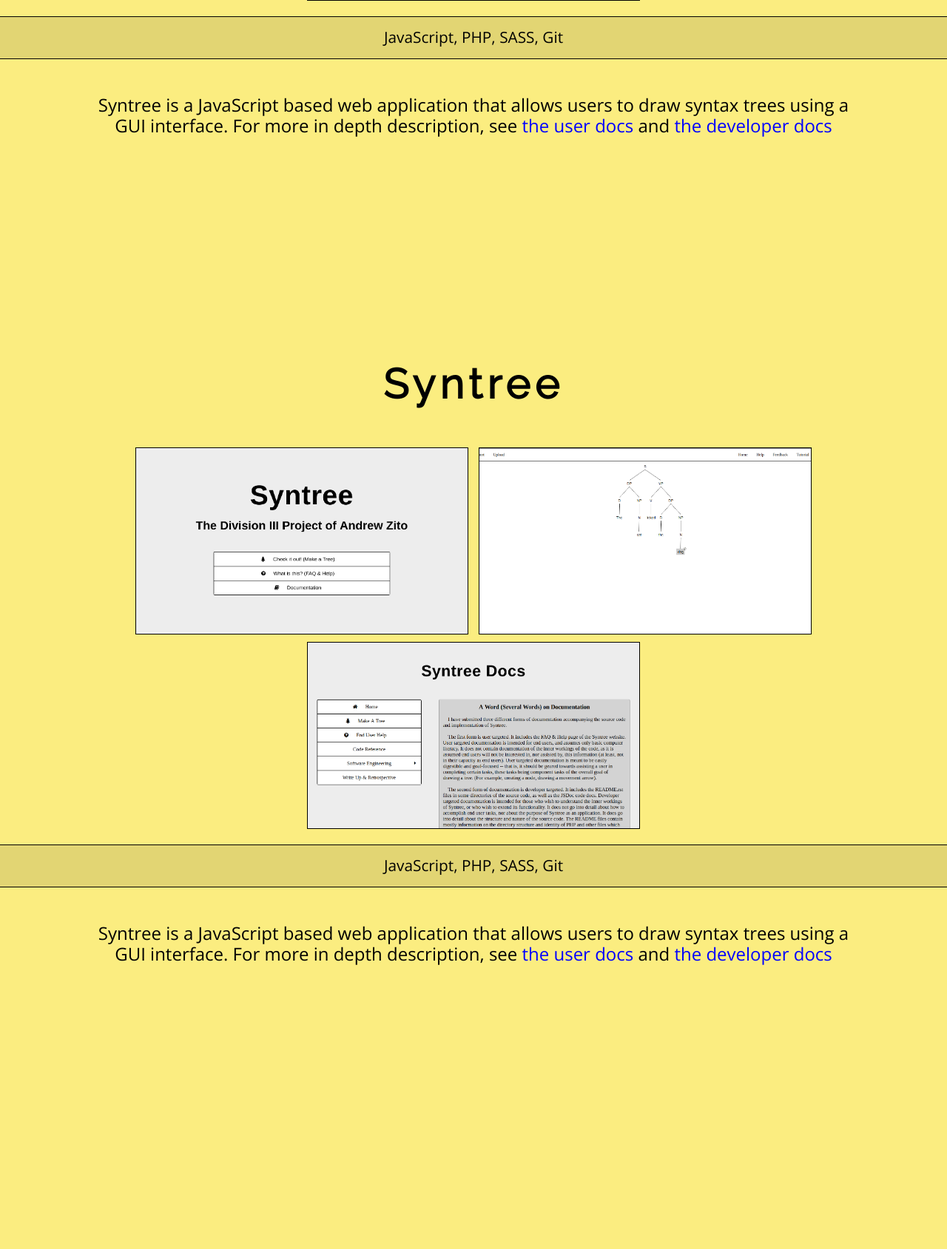
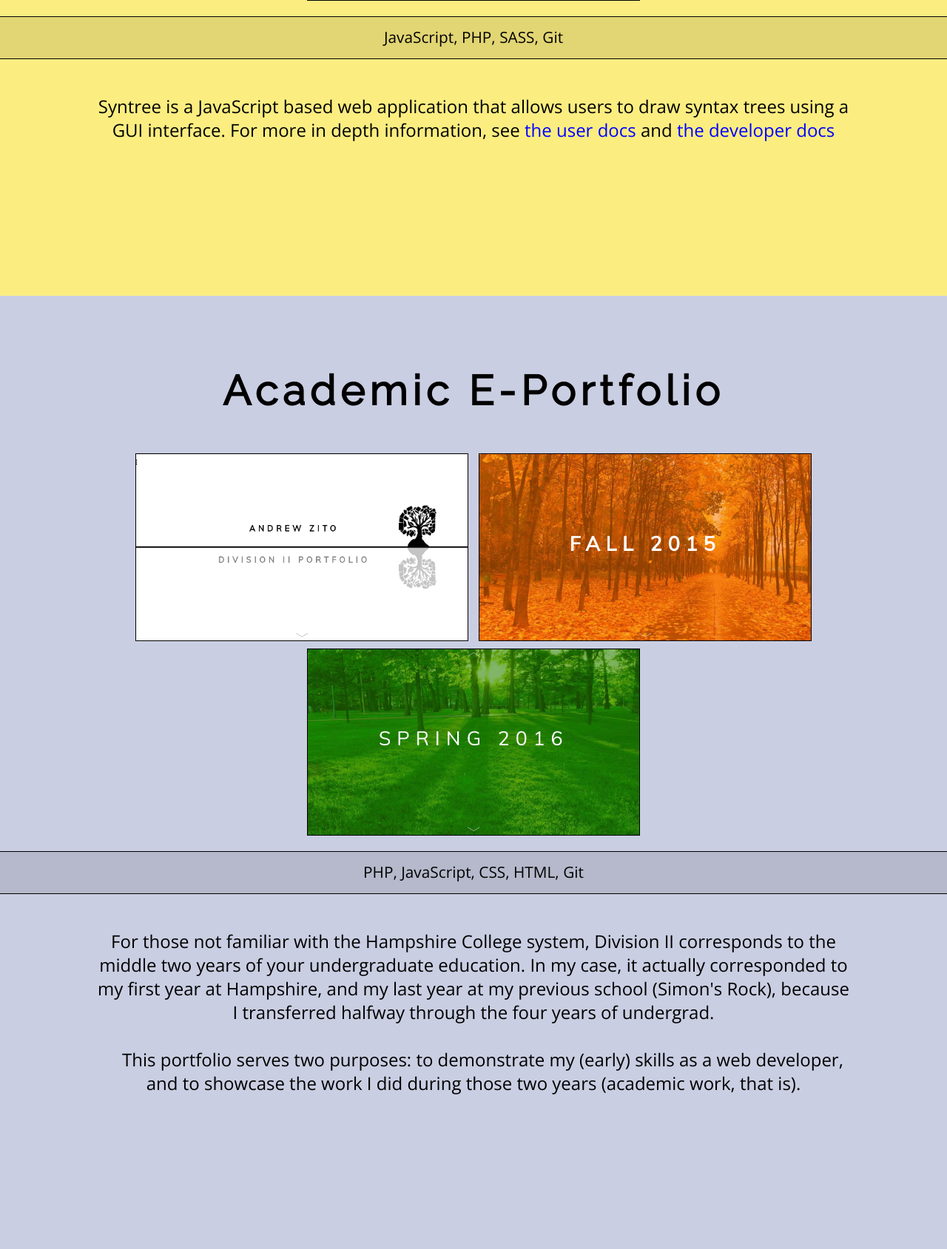
Before and after one commit to azito122/personal-website, a PHP site: page /portfolio.php in a window 1280 px wide. Shown: the part 729-2418 px from the top of the page at 74% size. Before the commit the page ends 2034 px from the top, so only its background shows below. Run offline with PHP 8.4, Linux system fonts and the light colour scheme; some libraries are stand-ins or nearby versions.

Commit message:
Added diviiportfolio section to Portfolio page

```diff
--- a/index.php
+++ b/index.php
@@ -55,7 +55,7 @@
 </header>
 
 <div class="section-sep">
-  <a href="#about-me">
+  <a href="#section_about-me">
     <i class="fa fa-angle-down" aria-hidden="true"></i>
   </a>
 </div>
--- a/portfolio.php
+++ b/portfolio.php
@@ -6,7 +6,7 @@
 
 <body class="portfolio">
 
-<section class="section-1 syntree">
+<section id="section_syntree" class="section-1 syntree">
   <h1 class="section-title">Syntree</h1>
   <div cass="section-content">
     <div class="portfolio-screenshots">
@@ -24,29 +24,31 @@
       </div>
     </div>
     <div class="technologies-used">JavaScript, PHP, SASS, Git</div>
-    <p class="content">Syntree is a JavaScript based web application that allows users to draw syntax trees using a GUI interface. For more in depth description, see <a href="http://syntree.andycodesthings.com/pages/help.php">the user docs</a> and <a href="http://syntree.andycodesthings.com/docs">the developer docs</a></p>
+    <p class="content">Syntree is a JavaScript based web application that allows users to draw syntax trees using a GUI interface. For more in depth information, see <a href="http://syntree.andycodesthings.com/pages/help.php">the user docs</a> and <a href="http://syntree.andycodesthings.com/docs">the developer docs</a></p>
   </div>
 </section>
 
-<section class="section-2 syntree">
-  <h1 class="section-title">Syntree</h1>
+<section id="section_diviiportfolio" class="section-2 diviiportfolio">
+  <h1 class="section-title">Academic E-Portfolio</h1>
   <div cass="section-content">
     <div class="portfolio-screenshots">
       <div class="img portfolio-screenshot first">
-        <span class="screenshot-title">Splash Page</span>
+        <span class="screenshot-title">Splash Section</span>
         <a class="site-link" title="Syntree Splash Page" href="http://syntree.andycodesthings.com/"></a>
       </div>
       <div class="img portfolio-screenshot second">
-        <span class="screenshot-title">Main App</span>
+        <span class="screenshot-title">Fall Semester</span>
         <a class="site-link" title="Syntree App" href="http://syntree.andycodesthings.com/pages/app-page.php"></a>
       </div>
       <div class="img portfolio-screenshot third">
-        <span class="screenshot-title">Docs</span>
+        <span class="screenshot-title">Spring Semester</span>
         <a class="site-link" title="Syntree Docs" href="http://syntree.andycodesthings.com/docs/"></a>
       </div>
     </div>
-    <div class="technologies-used">JavaScript, PHP, SASS, Git</div>
-    <p class="content">Syntree is a JavaScript based web application that allows users to draw syntax trees using a GUI interface. For more in depth description, see <a href="http://syntree.andycodesthings.com/pages/help.php">the user docs</a> and <a href="http://syntree.andycodesthings.com/docs">the developer docs</a></p>
+    <div class="technologies-used">PHP, JavaScript, CSS, HTML, Git</div>
+    <p class="content">For those not familiar with the Hampshire College system, Division II corresponds to the middle two years of your undergraduate education. In my case, it actually corresponded to my first year at Hampshire, and my last year at my previous school (Simon's Rock), because I transferred halfway through the four years of undergrad.
+
+    This portfolio serves two purposes: to demonstrate my (early) skills as a web developer, and to showcase the work I did during those two years (academic work, that is).</p>
   </div>
 </section>
 
--- a/style/main.css
+++ b/style/main.css
@@ -641,7 +641,9 @@ body.portfolio .content {
   margin: 3rem;
   margin-left: 10%;
   text-align: center;
-  font-size: 1.5rem; }
+  font-size: 1.5rem;
+  line-height: 2rem;
+  white-space: pre-wrap; }
   body.portfolio .content a {
     color: blue; }
     body.portfolio .content a:hover {
@@ -655,3 +657,12 @@ body.portfolio section.syntree {
     background-image: url("../resources/img/syntree-2.png"); }
   body.portfolio section.syntree div.portfolio-screenshot.third {
     background-image: url("../resources/img/syntree-3.png"); }
+
+body.portfolio section.diviiportfolio {
+  background-color: #cacee2; }
+  body.portfolio section.diviiportfolio div.portfolio-screenshot.first {
+    background-image: url("../resources/img/diviiportfolio-1.png"); }
+  body.portfolio section.diviiportfolio div.portfolio-screenshot.second {
+    background-image: url("../resources/img/diviiportfolio-2.png"); }
+  body.portfolio section.diviiportfolio div.portfolio-screenshot.third {
+    background-image: url("../resources/img/diviiportfolio-3.png"); }
--- a/style/sass/portfolio.scss
+++ b/style/sass/portfolio.scss
@@ -68,6 +68,8 @@ body.portfolio {
     margin-left: 10%;
     text-align: center;
     font-size: 1.5rem;
+    line-height: 2rem;
+    white-space: pre-wrap;
 
     a {
       color: color(link);
@@ -90,4 +92,18 @@ body.portfolio {
       background-image: url("../resources/img/syntree-3.png")
     }
   }
+
+  section.diviiportfolio {
+    background-color: lighten(color(php), 20);
+
+    div.portfolio-screenshot.first {
+      background-image: url("../resources/img/diviiportfolio-1.png");
+    }
+    div.portfolio-screenshot.second {
+      background-image: url("../resources/img/diviiportfolio-2.png")
+    }
+    div.portfolio-screenshot.third {
+      background-image: url("../resources/img/diviiportfolio-3.png")
+    }
+  }
 }
```
Also changed, not shown: resources/img/diviiportfolio-1.png (added), resources/img/diviiportfolio-2.png (added), resources/img/diviiportfolio-3.png (added).
